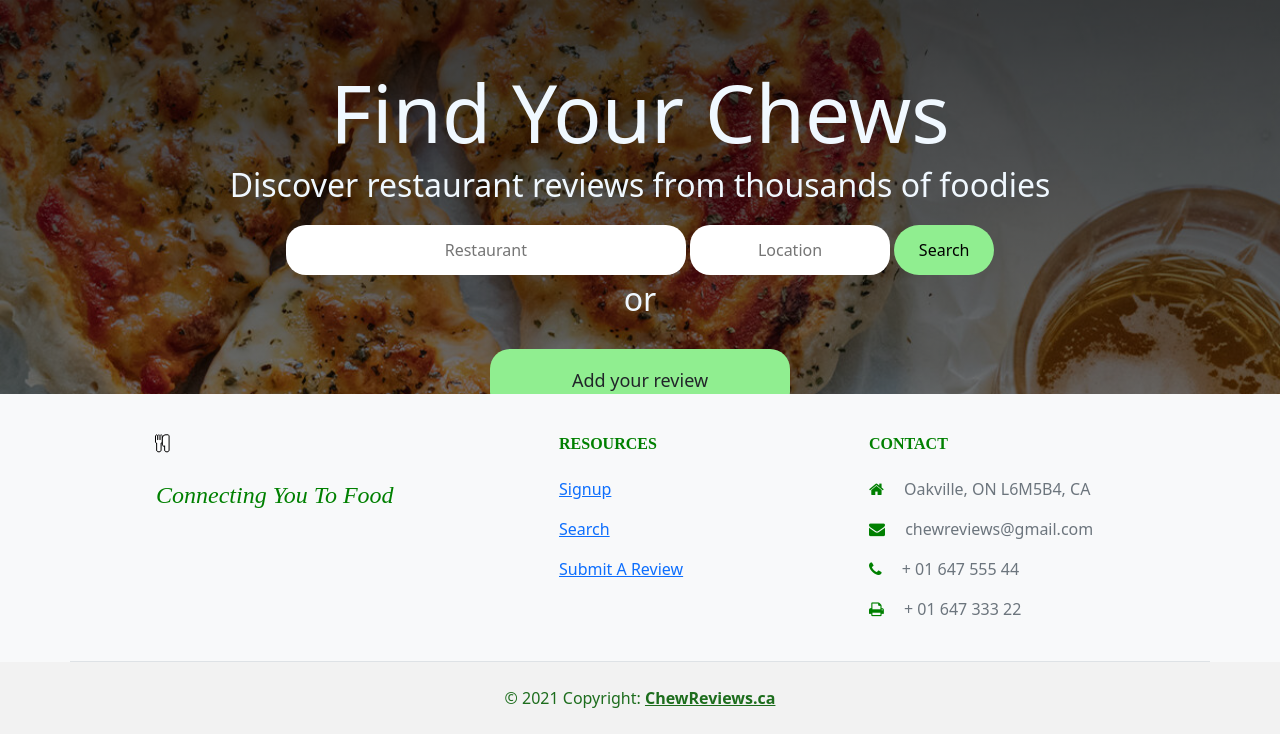
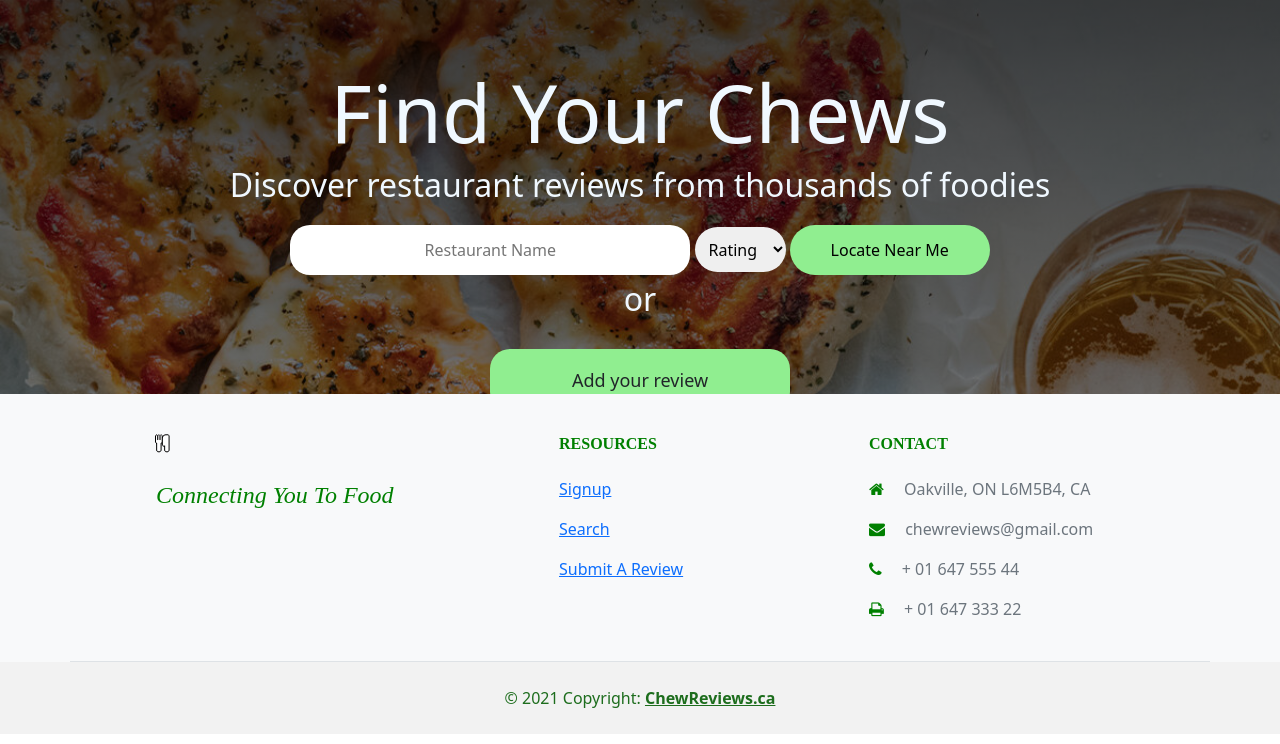
Before and after one commit to MohamedAly8/4WW3, a PHP site: page / in a window 1280 px wide. Shown: the part 56-800 px from the top of the page. Run offline with PHP 8.4, Linux system fonts and the light colour scheme.

Commit message:
added rating dropdown and locate near me button

```diff
--- a/index.html
+++ b/index.html
@@ -22,6 +22,26 @@
 <meta name="viewport" content="width=device-width, initial-scale=1.0">
 
 </head>
+
+<!-- JAVASCRIPT FOR GEOLOCATION -->
+<script>
+  var x=document.getElementById("demo");
+  var y=document.getElementById("demo2");
+  function getLocation()
+    {
+    if (navigator.geolocation)
+      {
+      navigator.geolocation.getCurrentPosition(showPosition);
+      }
+    else{x.innerHTML="Geolocation is not supported by this browser.";}
+    }
+  function showPosition(position)
+    {
+    x.value=position.coords.latitude;
+    y.value=position.coords.longitude;
+    }
+  </script>
+
 <!-- Bootstrap navbar, added style to change color -->
     <nav class="navbar navbar-expand-lg navbar-light" style="background-color: lightgreen;">
       <!-- This class makes container span full width of viewport -->
@@ -63,10 +83,16 @@
         <!-- Search bars of type text for Restaurant name or city location -->
             <form>
               <div class="form-box">
-                <input type="text" class="search-field restaurant" placeholder="Restaurant">
-                <input type="text" class="search-field location" placeholder="Location">
+                <input type="text" class="search-field restaurant" placeholder="Restaurant Name">
+                <select id="rating">
+                  <option value="default" disabled selected hidden>Rating</option>
+                  <option value="1">0.0-1.0</option>
+                  <option value="2">1.0-2.0</option>
+                  <option value="3">2.0-3.0</option>
+                  <option value="4">3.0-4.0</option>
+                </select>
                 <!-- When search is pressed, it redirected the user to the results page  -->
-                <a href = "results_sample.html"><button class="search-btn" type="button">Search</button></a>
+                <a href = "results_sample.html"><button onclick = "getLocation()" class="search-btn" type="button">Locate Near Me</button></a>
               </div>
             </form>
 
--- a/resources/css/index.css
+++ b/resources/css/index.css
@@ -120,6 +120,16 @@
     outline: none;
 }
 
+#rating {
+    height: 45px;
+    padding: 10px;
+    border: none;
+    border-radius: 100px;
+    outline: none;
+    color: black;
+
+}
+
 .restaurant {
     width: 400px;
 }
@@ -130,7 +140,7 @@
 
 .search-btn {
     height: 50px;
-    width: 100px;
+    width: 200px;
     background: lightgreen;
     border: none;
     color:#000 !important;
```
